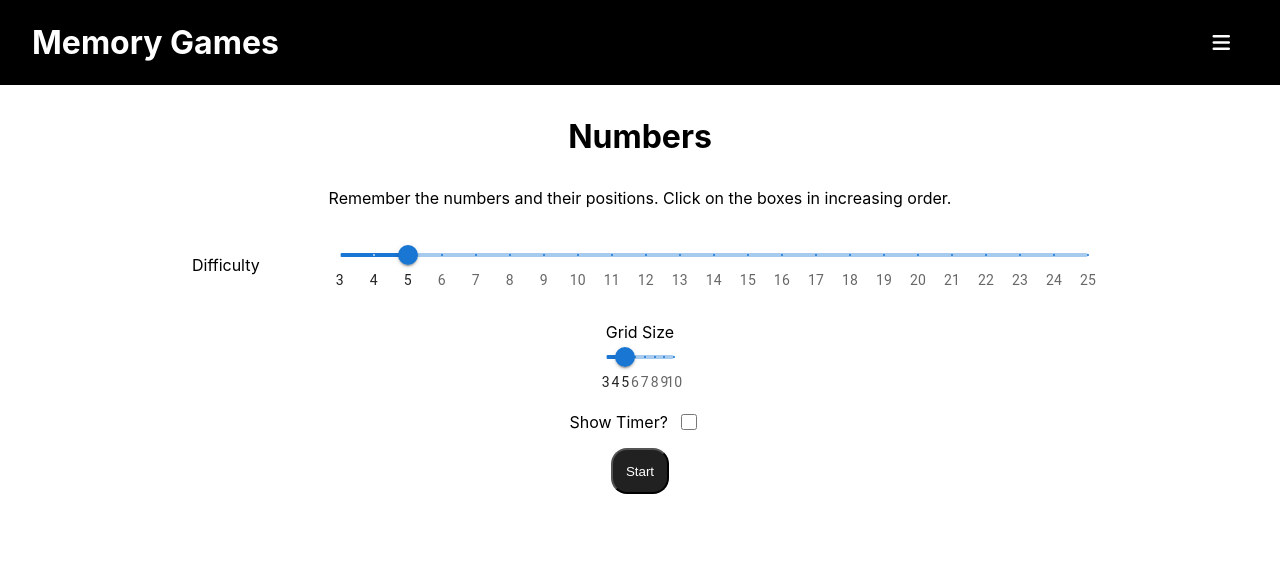
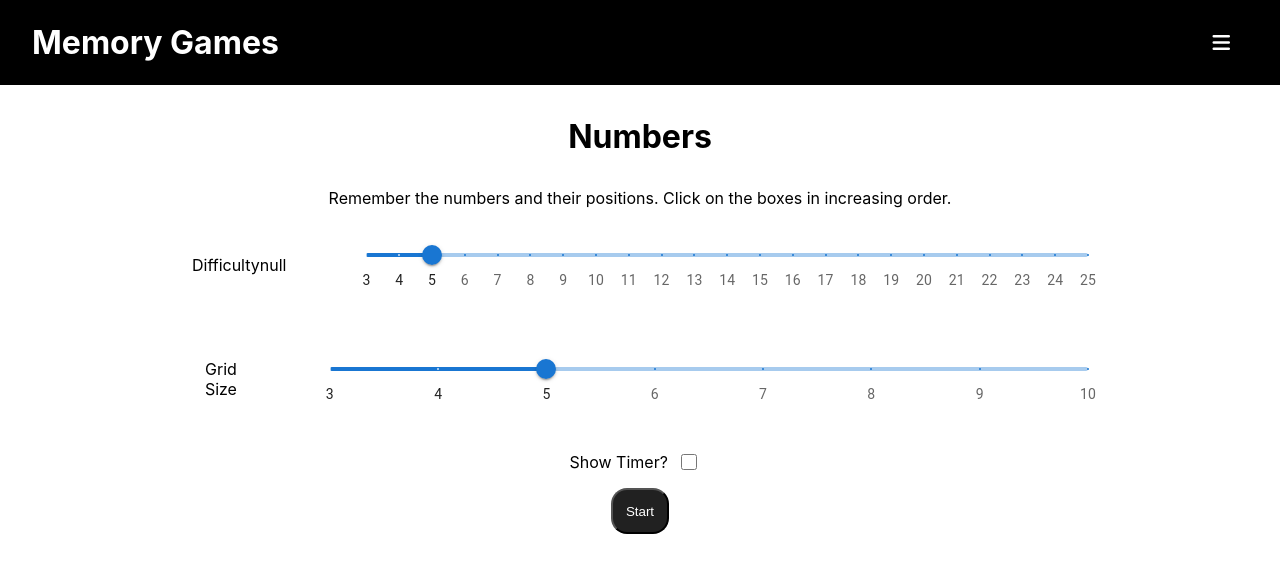
Before and after one commit to Wubaboo/memory-games, a React (Create React App) app: page /numbers in a window 1280 px wide. Shown: the top 572 px of the page. Built offline with nearby package versions, Linux system fonts and the light colour scheme.

Commit message:
refactor - make games use reusable GameSettings component

```diff
--- a/src/components/matchingGame/matchingHome.jsx
+++ b/src/components/matchingGame/matchingHome.jsx
@@ -1,7 +1,6 @@
 import { useEffect, useState } from "react";
 import MatchingGame from "./matchingGame";
-import MatchingSettings from "./matchingSettings";
-import GameSettings from "../gameSettings"
+import GameSettings from "../gameSettings";
 
 import "../../styles/matching.css";
 
@@ -13,12 +12,30 @@ export default function MatchingGameHome() {
   function handleStartGame() {
     setStartGame(!startGame);
   }
-  const settings = [{type: 'instructions', name:'Instructions', deets:{description:"Remember and match the pairs of images."}},
-{type: 'slider', name:'Grid Size', deets:{value:gridSize, min: 12, max:40, step:4}, onChange: (e) => setGridSize(e.target.value)}]
+  const settings = [
+    {
+      type: "instructions",
+      name: "Instructions",
+      deets: { description: "Remember and match the pairs of images." },
+    },
+    {
+      type: "slider",
+      name: "Grid Size",
+      deets: { value: gridSize, min: 12, max: 40, step: 4 },
+      onChange: (e) => setGridSize(e.target.value),
+    },
+  ];
   return (
     <div className="matching-game-container">
       <h1 style={{ margin: "1em 0em" }}>Matching</h1>
-      {!startGame && <GameSettings objs={settings} handleStart={handleStartGame} showTimer={showTimer} setShowTimer={setShowTimer}></GameSettings>}
+      {!startGame && (
+        <GameSettings
+          objs={settings}
+          handleStart={handleStartGame}
+          showTimer={showTimer}
+          setShowTimer={setShowTimer}
+        ></GameSettings>
+      )}
       {startGame && (
         <MatchingGame
           gridSize={gridSize}
--- a/src/components/matchingGame/matchingSettings.jsx
+++ /dev/null
@@ -1,34 +0,0 @@
-import { Slider } from "@mui/material";
-import CheckBoxForm from "../checkboxForm";
-import { getSliderMarks } from "../../utils/settingsUtils";
-export default function MatchingSettings(props) {
-  const { gridSize, setGridSize, handleStartGame, showTimer, setShowTimer } = props;
-
-  function handleGridSize(e) {
-    setGridSize(e.target.value);
-  }
-
-  return (
-    <div className="settings">
-      <p>Remember and match the pairs of images.</p>
-      <div className="grid-size-row">
-        <p>Grid Size</p>
-        <Slider
-          className="grid-size-slider"
-          aria-label="Grid Size"
-          value={gridSize}
-          min={12}
-          max={40}
-          marks={getSliderMarks(12, 40, 4)}
-          step={null}
-          valueLabelDisplay="auto"
-          onChange={handleGridSize}
-        ></Slider>
-      </div>
-      <CheckBoxForm isChecked={showTimer} setChecked={setShowTimer} label="Show Timer?"></CheckBoxForm>
-      <button className="start-button" onClick={handleStartGame}>
-        Start
-      </button>
-    </div>
-  );
-}
--- a/src/components/numbersGame/numberSettings.jsx
+++ /dev/null
@@ -1,56 +0,0 @@
-import { Slider } from "@mui/material";
-import CheckBoxForm from "../checkboxForm";
-import { getSliderMarks } from "../../utils/settingsUtils";
-import {useWindowDimensions, MOBILE_WIDTH}  from "../../utils/useWindowDimensions"
-export default function NumberSettings(props) {
-  const { gridSize, difficulty, setGridSize, setDifficulty, handleStartGame, showTimer, setShowTimer } =
-    props;
-  const {width, height} = useWindowDimensions();
-  function handleGridSize(e) {
-    if (difficulty > e.target.value * e.target.value) {
-      setDifficulty(5);
-    }
-    setGridSize(e.target.value);
-  }
-
-  return (
-    <div className="settings">
-      <p>
-        Remember the numbers and their positions. Click on the boxes in
-        increasing order.
-      </p>
-      <div className="difficulty-row">
-        <p>Difficulty {width <= MOBILE_WIDTH ? <b>{difficulty}</b> : null}</p>
-        <Slider
-          aria-label="Difficulty"
-          className="difficulty-slider"
-          value={difficulty}
-          min={3}
-          max={Math.min(gridSize * gridSize, 25)}
-          marks={width <= MOBILE_WIDTH ? getSliderMarks(3, 25, 2): getSliderMarks(3, 25, 1)}
-          steps={null}
-          valueLabelDisplay="auto"
-          onChange={(e) => setDifficulty(e.target.value)}
-        ></Slider>
-      </div>
-      <div className="grid-size-row">
-        <p>Grid Size</p>
-        <Slider
-          className="grid-size-slider"
-          aria-label="Grid Size"
-          value={gridSize}
-          min={3}
-          max={10}
-          marks={getSliderMarks(3, 10, 1)}
-          steps={null}
-          valueLabelDisplay="auto"
-          onChange={handleGridSize}
-        ></Slider>
-      </div>
-      <CheckBoxForm isChecked={showTimer} setChecked={setShowTimer} label="Show Timer?"></CheckBoxForm>
-      <button className="start-button" onClick={handleStartGame}>
-        Start
-      </button>
-    </div>
-  );
-}
--- a/src/components/numbersGame/numbersHome.jsx
+++ b/src/components/numbersGame/numbersHome.jsx
@@ -1,10 +1,15 @@
 import { useEffect, useState } from "react";
 import NumberGame from "./numberGame";
-import NumberSettings from "./numberSettings";
 import { getCells } from "../../utils/gridUtils";
+import GameSettings from "../gameSettings";
 import "../../styles/numbers.css";
+import {
+  useWindowDimensions,
+  MOBILE_WIDTH,
+} from "../../utils/useWindowDimensions";
 
 export default function NumberGameHome() {
+  const { width, height } = useWindowDimensions();
   const [numbers, setNumbers] = useState([]);
   const [difficulty, setDifficulty] = useState(5);
   const [gridSize, setGridSize] = useState(5);
@@ -38,19 +43,53 @@ export default function NumberGameHome() {
     updateGrid();
   }, [gridSize, difficulty]);
 
+  function handleGridSize(e) {
+    if (difficulty > e.target.value * e.target.value) {
+      setDifficulty(5);
+    }
+    setGridSize(e.target.value);
+  }
+
+  const settings = [
+    {
+      type: "instructions",
+      name: "Instructions",
+      deets: {
+        description:
+          "Remember the numbers and their positions. Click on the boxes in increasing order.",
+      },
+    },
+    {
+      type: "slider",
+      name: `Difficulty${
+        width <= MOBILE_WIDTH ? " " + <b>{difficulty}</b> : null
+      }`,
+      deets: {
+        value: difficulty,
+        min: 3,
+        max: Math.min(gridSize * gridSize, 25),
+        step: width <= MOBILE_WIDTH ? 2 : 1,
+      },
+      onChange: (e) => setDifficulty(e.target.value),
+    },
+    {
+      type: "slider",
+      name: "Grid Size",
+      deets: { value: gridSize, min: 3, max: 10, step: 1 },
+      onChange: handleGridSize,
+    },
+  ];
+
   return (
     <div className="number-game-container">
       <h1 style={{ margin: "1em 0em" }}>Numbers</h1>
       {!startGame && (
-        <NumberSettings
-          handleStartGame={handleStartGame}
-          setDifficulty={setDifficulty}
-          setGridSize={setGridSize}
-          gridSize={gridSize}
-          difficulty={difficulty}
+        <GameSettings
+          objs={settings}
+          handleStart={handleStartGame}
           showTimer={showTimer}
           setShowTimer={setShowTimer}
-        ></NumberSettings>
+        ></GameSettings>
       )}
 
       {startGame && (
```
Also changed, not shown: src/components/numbersGame/numberGame.jsx (+4 -4 lines).
